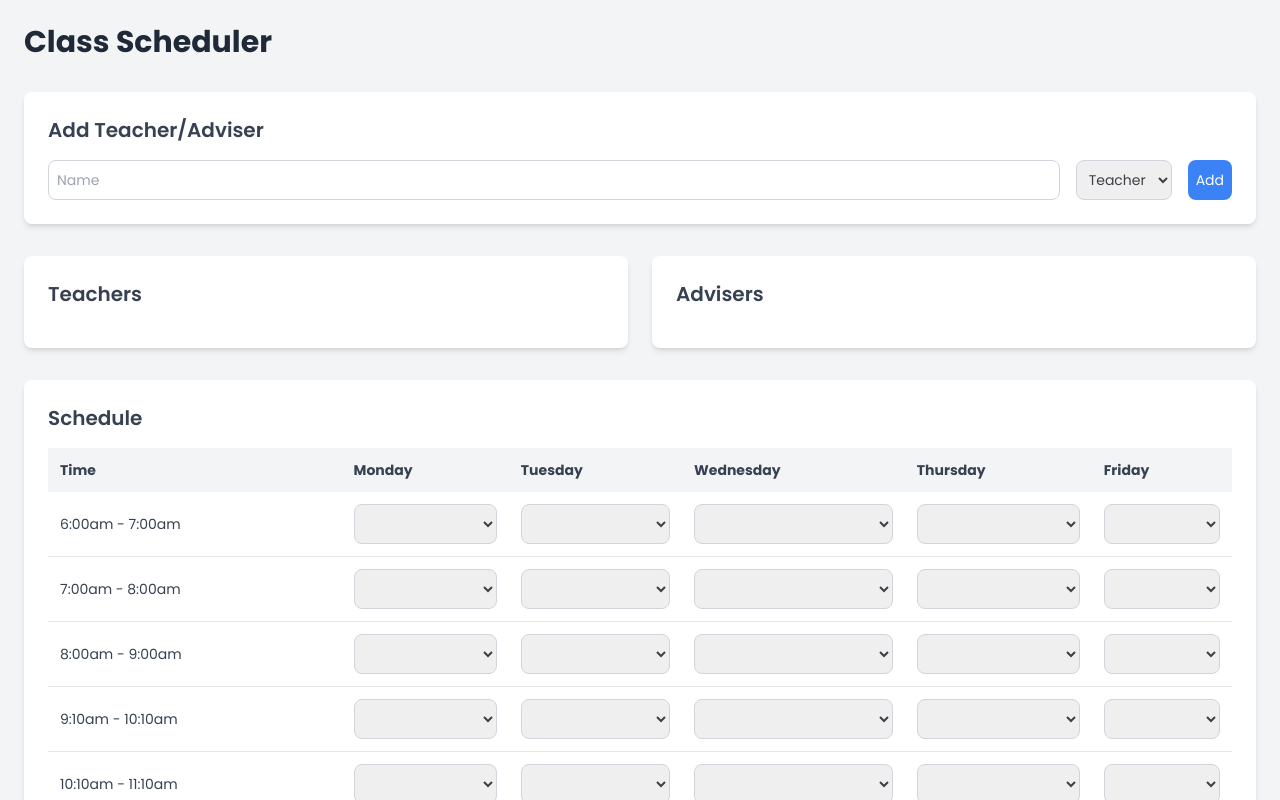
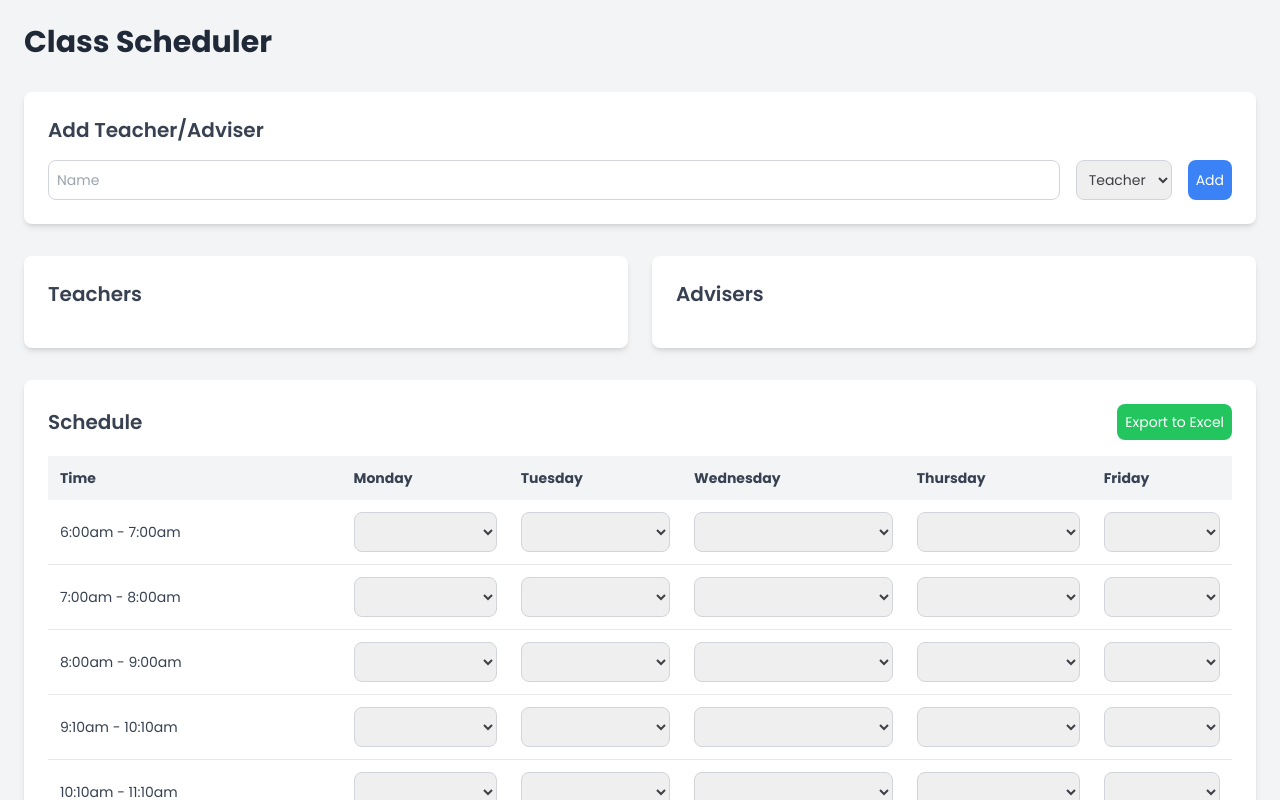
Before and after one commit to AllenCortuna/e-portfolio, a Next.js app: page /class-sched in a window 1280 px wide. Built offline with nearby package versions, Linux system fonts and the light colour scheme.

Commit message:
add export to excel

```diff
--- a/package.json
+++ b/package.json
@@ -19,7 +19,8 @@
     "react-dom": "^18",
     "react-intersection-observer": "^9.13.1",
     "tailwind-merge": "^2.5.3",
-    "tailwindcss-animate": "^1.0.7"
+    "tailwindcss-animate": "^1.0.7",
+    "xlsx": "^0.18.5"
   },
   "devDependencies": {
     "@types/node": "^20",
--- a/src/app/class-sched/page.tsx
+++ b/src/app/class-sched/page.tsx
@@ -1,6 +1,7 @@
 "use client";
 
 import React, { useState } from "react";
+import * as XLSX from "xlsx"; // Import the xlsx library
 
 interface Person {
   id: string;
@@ -130,6 +131,34 @@ export default function Home() {
   const availableTeachers = teachers.filter((teacher) => teacher.assignedSlots < 6);
   const availableAdvisers = advisers.filter((adviser) => adviser.assignedSlots < 5);
 
+  // Function to export the schedule to Excel
+  const exportToExcel = () => {
+    // Create a 2D array representing the schedule table
+    const data = [];
+    // Add the header row
+    const header = ["Time", ...days];
+    data.push(header);
+
+    // Add rows for each timeslot
+    timeslots.forEach((time) => {
+      const row = [time];
+      days.forEach((day) => {
+        const slot = schedule.find((s) => s.day === day && s.time === time);
+        row.push(slot?.assignedPerson ? slot.assignedPerson.name : "");
+      });
+      data.push(row);
+    });
+
+    // Create a worksheet
+    const worksheet = XLSX.utils.aoa_to_sheet(data);
+    // Create a workbook
+    const workbook = XLSX.utils.book_new();
+    XLSX.utils.book_append_sheet(workbook, worksheet, "Schedule");
+
+    // Export the file
+    XLSX.writeFile(workbook, "Schedule.xlsx");
+  };
+
   return (
     <div className="min-h-screen bg-gray-100 p-6 w-full">
       <div className="max-w-7xl mx-auto">
@@ -215,7 +244,15 @@ export default function Home() {
 
         {/* Schedule Table */}
         <div className="bg-white p-6 rounded-lg shadow-md">
-          <h2 className="text-xl font-semibold text-gray-700 mb-4">Schedule</h2>
+          <div className="flex justify-between items-center mb-4">
+            <h2 className="text-xl font-semibold text-gray-700">Schedule</h2>
+            <button
+              onClick={exportToExcel}
+              className="p-2 bg-green-500 text-white rounded-lg hover:bg-green-600 transition-colors"
+            >
+              Export to Excel
+            </button>
+          </div>
           <div className="overflow-x-auto">
             <table className="w-full table-auto">
               <thead>
```
Also changed, not shown: 1 other file (tests, documents, lock files or other folders).
